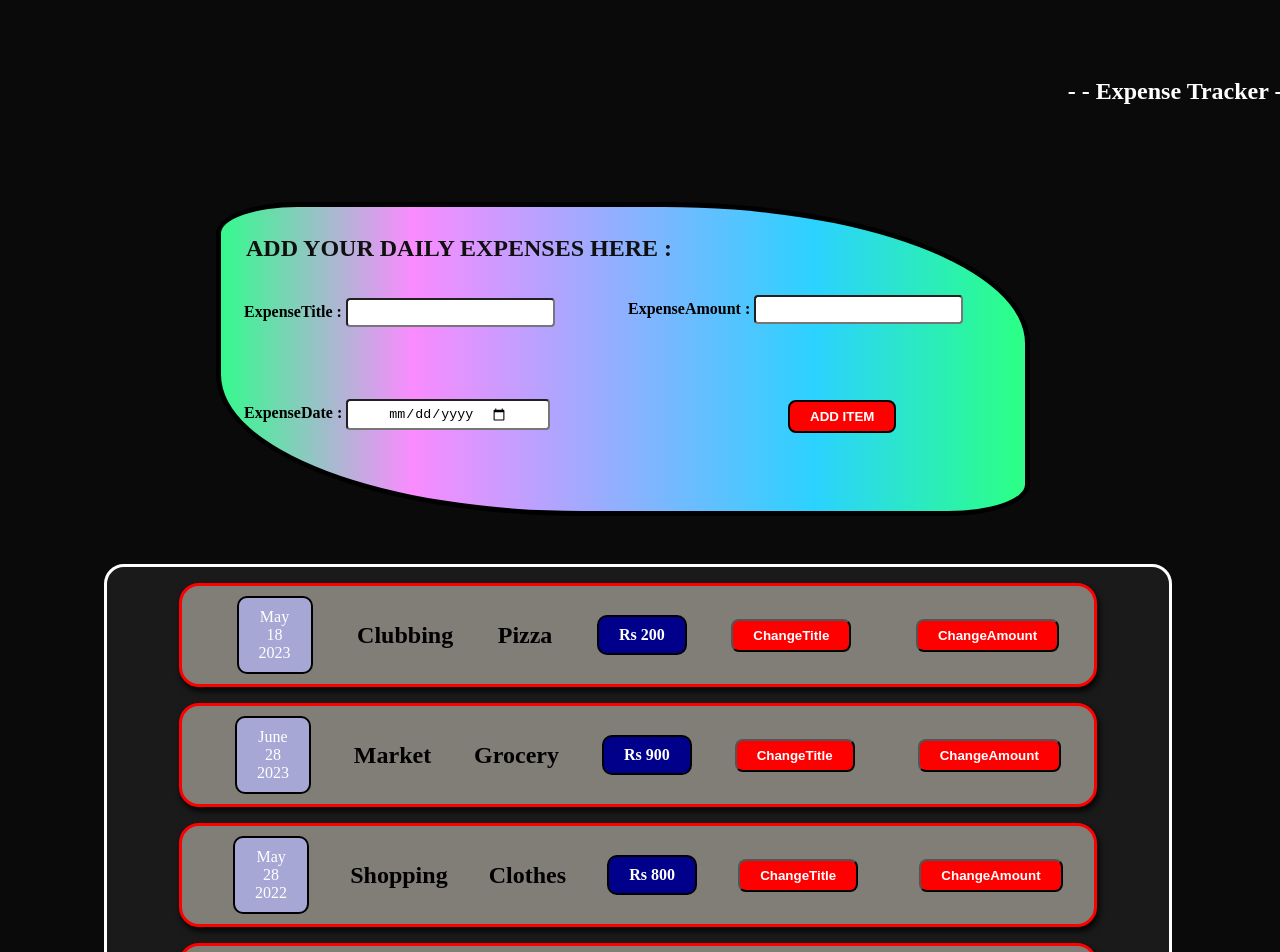
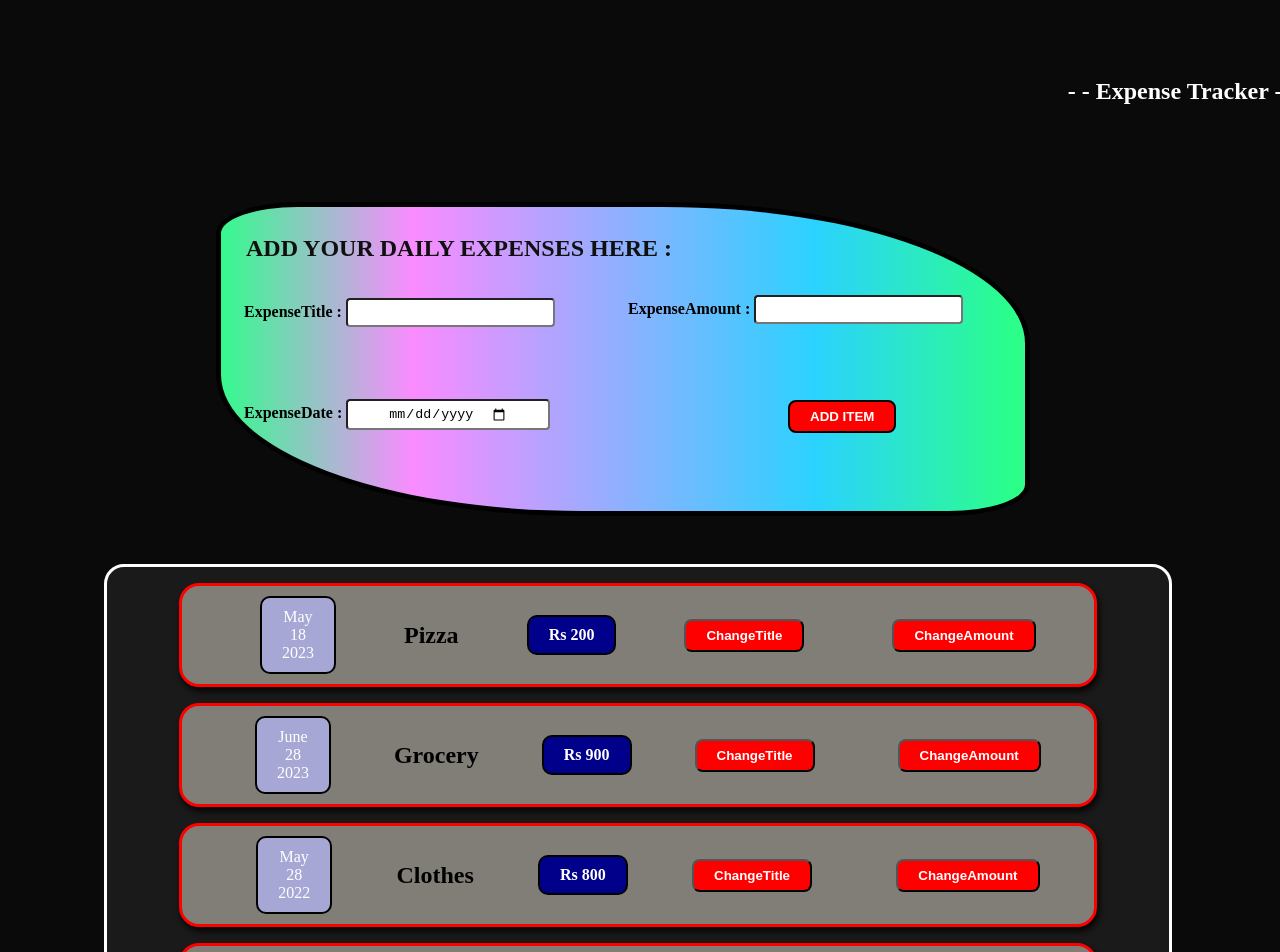
Before and after one commit to Vaibhavdesai99/React-JS, a React (Create React App) app: page / in a window 1280 px wide. Shown: the top 952 px of the page. Built offline with nearby package versions, Linux system fonts and the light colour scheme.

Commit message:
Done Changes on UI & Updated Expenses Folder

```diff
--- a/src/App.js
+++ b/src/App.js
@@ -1,6 +1,6 @@
-import React from "react";
+import React, { useState } from "react";
 
-import './App.css'
+import "./App.css";
 
 import Expenseitem from "./components/Expenses/ExpenseItem";
 
@@ -8,47 +8,41 @@ import NewExpenses from "./components/NewExpenses/NewExpenses";
 
 import Cards from "./components/UI/Cards";
 
-
-
-const App = () => {
-  const expenses = [
+const Dummy_expenses = [
   {
-      LocationOfExpenditure:"Clubbing",
     date: new Date(2023, 4, 18),
-      description: "Pizza",
+    title: "Pizza",
     amount: 200,
   },
   {
-      LocationOfExpenditure: "Market",
     date: new Date(2023, 5, 28),
-      description: "Grocery",
+    title: "Grocery",
     amount: 900,
   },
 
   {
-      LocationOfExpenditure: "Shopping",
     date: new Date(2022, 4, 28),
-      description: "Clothes",
+    title: "Clothes",
     amount: 800,
   },
   {
-      LocationOfExpenditure: "Travelling",
     date: new Date(2021, 2, 21),
-      description: "Home",
+    title: "Home",
     amount: 700,
   },
 ];
 
-//Receiving the data from NewExpenses.js
-  const addExpenseHandler =(expense)=>{
+const App = () => {
+  //passed the arrayOfObject in useState : Dummy_expenses data  get stored in expenses variable
 
-    const receiveddata = {
-      ...expense
-    }
-      console.log(receiveddata)
+  const [expenses, setExpenses] = useState(Dummy_expenses);
 
-  }
+  //Here expense we get data from form and we use ...spread operator to get the Dummy_expenses data as well.
+  const addExpenseHandler = (expense) => {
+    const updatdExpenses = [expense, ...expenses];
 
+    setExpenses(updatdExpenses);
+  };
 
   //If you have 100 expenses you would have to write ExpenseItems Component 100 times??.....instead of this we use map() here
 
@@ -57,34 +51,22 @@ const App = () => {
       <h2 className="Expense_list"> - - Expense Tracker - -</h2>
       <h2 className="title">ADD YOUR DAILY EXPENSES HERE : </h2>
 
-
-    <NewExpenses  onAddExpenses={addExpenseHandler}/>
-
+      <NewExpenses onAddExpenses={addExpenseHandler} />
 
       {/* we change div to Cards ...so style get applied that we create in cards.css */}
       <Cards className="background">
-
-
         {expenses.map((expense, index) => {
-
-        //   `Expense ${index} (key=${expense.date.toDateString()}): ${expense}`  //op=>Expense 0 (key=Thu May 18 2023): [object Object]
-
-
           return (
             <Expenseitem
-
               key={expense.date.toDateString()}
-            LocationOfExpenditure={expense.LocationOfExpenditure}
               date={expense.date}
-            description={expense.description}
+              title={expense.title}
               amount={expense.amount}
             />
           );
         })}
-
       </Cards>
     </>
-
   );
 };
 export default App;
--- a/src/components/Expenses/ExpenseDetails.css
+++ b/src/components/Expenses/ExpenseDetails.css
@@ -1,25 +1,18 @@
-
-.amt{
-
+.amt {
   border: 2px solid black;
   padding: 9px 20px;
   background-color: darkblue;
   border-radius: 10px;
   color: white;
   font-weight: bold;
-
-
 }
 
-.location{
-
-    font-weight: bold;
-    font-size: x-large;
-
-}
-
-.description{
-
+.location {
   font-weight: bold;
   font-size: x-large;
 }
+
+.description {
+  font-weight: bold;
+  font-size: x-large;
+}
--- a/src/components/Expenses/ExpenseDetails.js
+++ b/src/components/Expenses/ExpenseDetails.js
@@ -1,26 +1,20 @@
-import React from 'react';
+import React from "react";
 
 //created separate file here :- for ExpenseDetails
 
 //we crated a separate file to apply css on expenseDetails and we imported here .
-import './ExpenseDetails.css'
+import "./ExpenseDetails.css";
 
 const ExpenseDetails = (props) => {
-  const LocationOfExpenditure=props.LocationOfExpenditure
-  const description=props.description
-  const amount=props.amount
+  const title = props.title;
+  const amount = props.amount;
 
+  //here we set className of title to description caz if i write description the CSS chnages that the one issue .
   return (
-
-<>
-
-      <div className='location'>{LocationOfExpenditure} </div>
-      <div className='description'>{description}</div>
-      <div className='amt'>Rs {amount}</div>
-
+    <>
+      <div className="description">{title}</div>
+      <div className="amt">Rs {amount}</div>
     </>
-
-
   );
 };
 
--- a/src/components/Expenses/ExpenseItem.js
+++ b/src/components/Expenses/ExpenseItem.js
@@ -1,60 +1,40 @@
 //used useState to upadte the values on UI :
-import React , {useState} from "react";
+import React, { useState } from "react";
 
 import "./ExpenseItem.css";
 
-
 import ExpenseDate from "./ExpenseDate";
-
 
 import ExpenseDetails from "./ExpenseDetails";
 
 import Cards from "../UI/Cards";
 
+const Expenseitem = (props) => {
+  const [title, updatedTitle] = useState(props.title);
 
+  const [amount, setAmount] = useState(props.amount);
 
-const Expenseitem = (props) => {
+  const titleHandler = () => {
+    updatedTitle("Changed");
+  };
 
-//to Update the Title  :- updatedLocation is async function
-   const [location ,updatedLocation]=useState(props.LocationOfExpenditure)
-
-//to Update the Amount : setAmount is async function
-   const [amount , setAmount] = useState(props.amount)
-
-//when onClick function executed , &  call updatedLocation function re-render the component with updated value.
- const titleHandler =() =>{
-  updatedLocation('clicked')
-  console.log(location)
-}
-
-const amountHandler =() => {
-  setAmount(100)
-  console.log(amount)
-}
-
+  const amountHandler = () => {
+    setAmount(100);
+  };
 
   return (
-
     //we changed div and use Cards here so all style get applied here
 
     <Cards className="expenses">
       <ExpenseDate date={props.date} />
-    <ExpenseDetails
-      LocationOfExpenditure={location}
-      description={props.description}
-      amount={amount}
-    />
+      <ExpenseDetails title={title} amount={amount} />
       <div className="titlebutton">
         <button onClick={titleHandler}>ChangeTitle</button>
       </div>
       <div className="amountbutton">
         <button onClick={amountHandler}>ChangeAmount</button>
       </div>
-
-
     </Cards>
-
-
   );
 };
 
```
Lines whose indentation alone changed are shown as unchanged.
